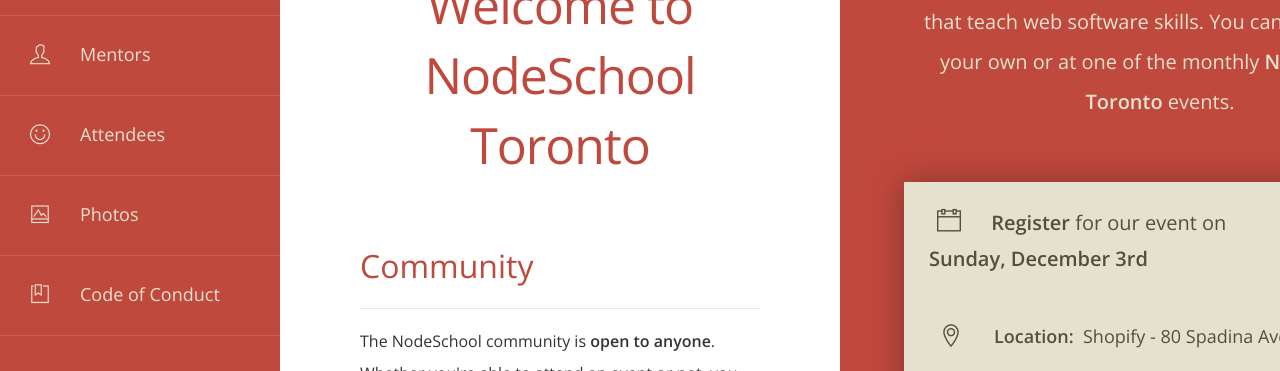
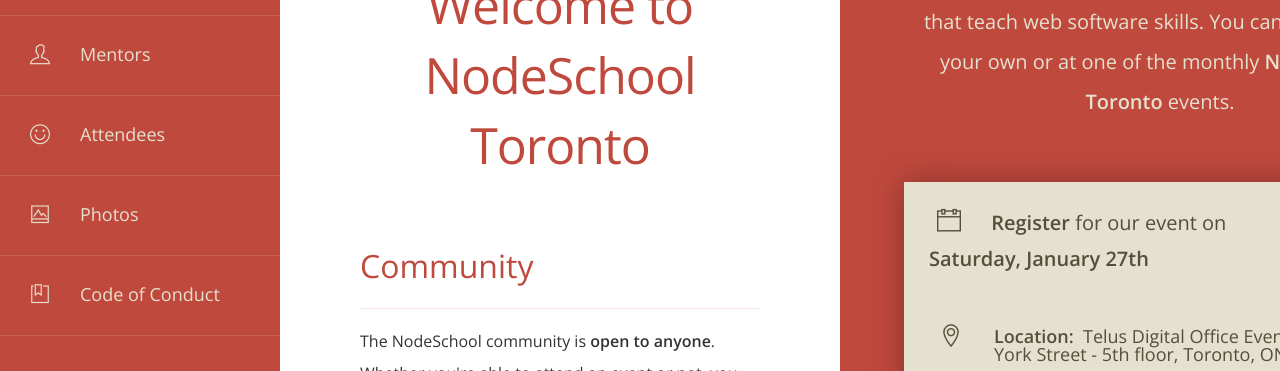
Before and after one commit to nodeschool/toronto, a Jekyll site: the page built from index.html, in a window 1280 px wide and 900 px high, cut to the strip 304-675 px from the top of the window. Built offline with Jekyll 4.4.1, drawn with Linux system fonts in a browser that asks for light colours; comment, search, counter and statistics services are not loaded.

Commit message:
Adding Jan 2018 event

```diff
--- a/_layouts/index.html
+++ b/_layouts/index.html
@@ -67,7 +67,7 @@
           <!-- Header -->
           <div class="header">
 
-            <a class="logo" href="https://ti.to/nodeschool-toronto/nodeschool-toronto-december-2017/"><img src="i/nodeschool-toronto-logo.svg" alt="NodeSchool Toronto Logo"></a>
+            <a class="logo" href="https://ti.to/nodeschool-toronto/nodeschool-toronto-january-2018"><img src="i/nodeschool-toronto-logo.svg" alt="NodeSchool Toronto Logo"></a>
 
             <h1>Welcome to<br> NodeSchool Toronto</h1>
 
@@ -193,14 +193,14 @@
 
             <div class="event">
               <p class="register">
-                <strong>Register</strong> for our event on <strong>Sunday, December 3rd</strong>
+                <strong>Register</strong> for our event on <strong>Saturday, January 27th</strong>
               </p>
-              <tito-widget event="nodeschool-toronto/nodeschool-toronto-december-2017"></tito-widget>
+              <tito-widget event="nodeschool-toronto/nodeschool-toronto-january-2018"></tito-widget>
               <p class="location">
-                <strong>Location:</strong>&nbsp; Shopify - 80 Spadina Ave, Toronto
+                <strong>Location:</strong>&nbsp; Telus Digital Office Event Space, 24 York Street - 5th floor, Toronto, ON
               </p>
               <div class="map">
-               <iframe src="https://www.google.com/maps/embed?pb=!1m18!1m12!1m3!1d2887.0969998987807!2d-79.39786218450249!3d43.646150179121555!2m3!1f0!2f0!3f0!3m2!1i1024!2i768!4f13.1!3m3!1m2!1s0x882b34c4a09db007%3A0xd25e75caab787c06!2sShopify+Toronto!5e0!3m2!1sen!2sca!4v1477322651523" width="600" height="450" frameborder="0" style="border:0" allowfullscreen></iframe>
+               <iframe src="https://www.google.com/maps/embed?pb=!1m18!1m12!1m3!1d2887.206537912093!2d-79.38418528474821!3d43.643871061052245!2m3!1f0!2f0!3f0!3m2!1i1024!2i768!4f13.1!3m3!1m2!1s0x882b34d499c1306b%3A0xb44004531876375d!2s24+York+St%2C+Toronto%2C+ON+M5J!5e0!3m2!1sen!2sca!4v1515768643173" width="600" height="450" frameborder="0" style="border:0" allowfullscreen></iframe>
               </div>
               <p class="schedule">
                 <strong>Schedule</strong>
```
